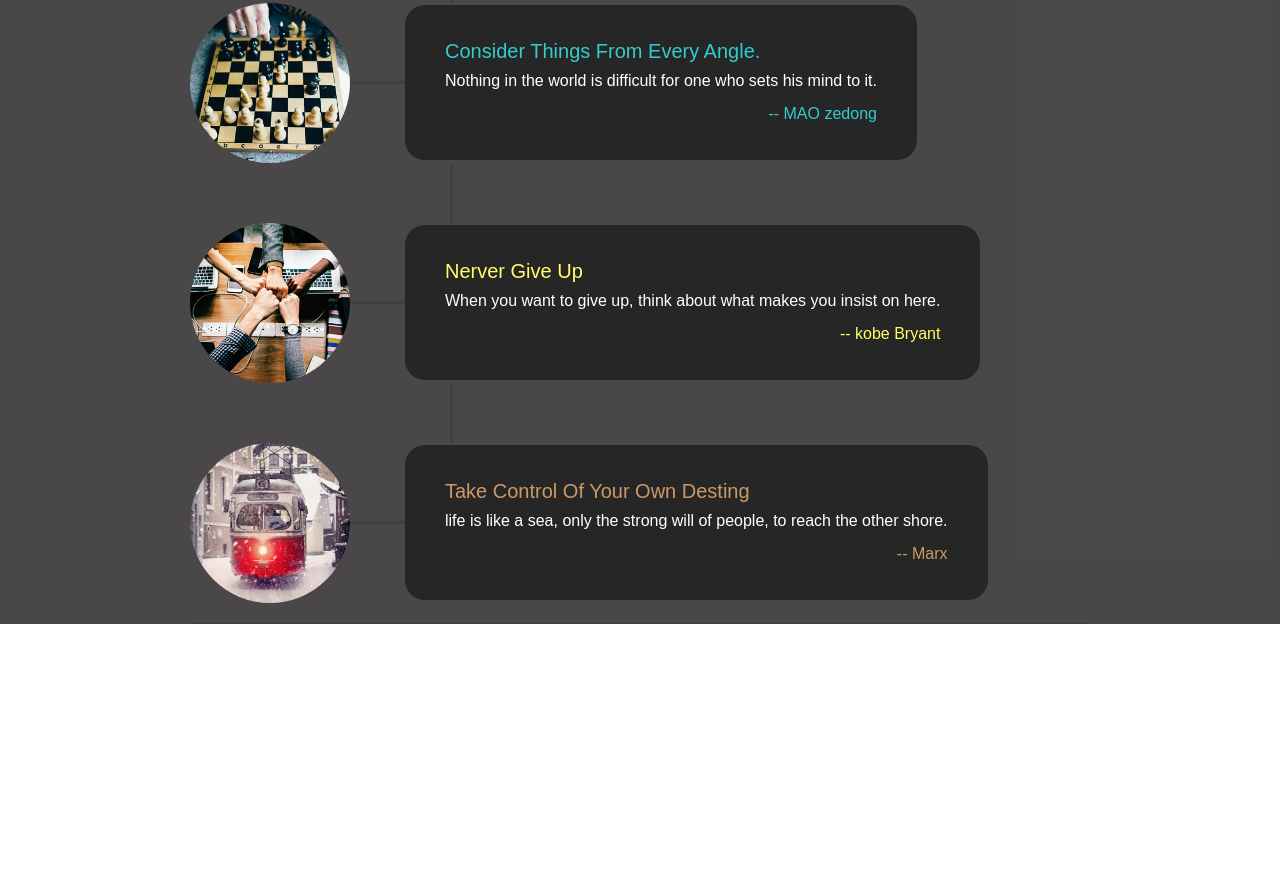
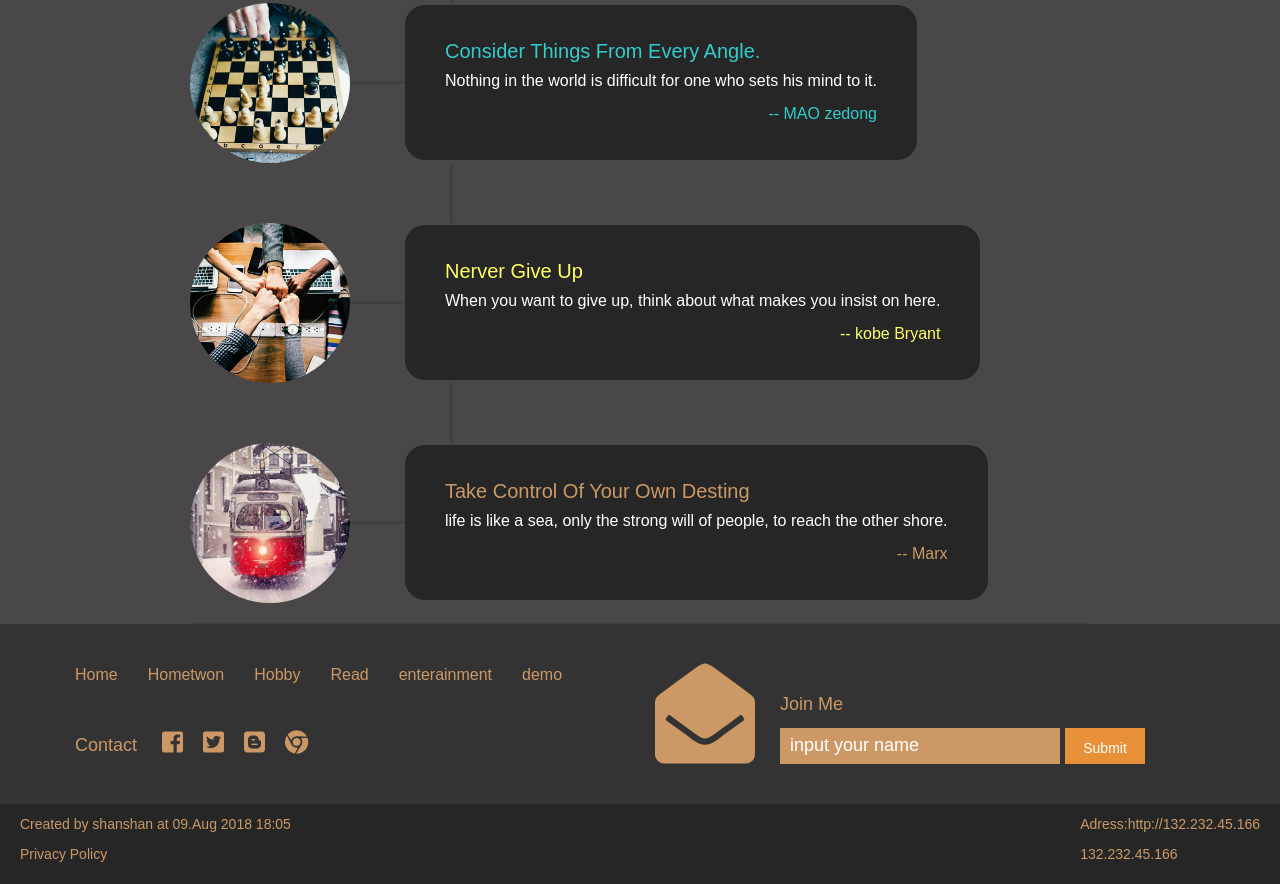
Before and after one commit to summershanshan/summershanshan, a plain HTML site: page index.html in a window 1280 px wide. Shown: the part 966-1850 px from the top of the page. Before the commit the page ends 1610 px from the top, so only its background shows below. Drawn offline with Linux system fonts and the light colour scheme.

Commit message:
修改基础信息

```diff
--- a/css/top.css
+++ b/css/top.css
@@ -262,5 +262,91 @@ ul,li {
 }
 hr {
     border-color:#404040;
-    max-width:70%
+    max-width:70%;
+    margin-bottom:0;
 }
+
+.footer {
+    background-color:#333;
+    color:#CC9966;
+    font-size:18px;
+    font-family: fantasy;
+}
+.footer .footer-top {
+    padding: 40px 20px;
+}
+.footer .footer-bottom {
+    height:80px;
+    background-color:#262626;
+    font-size:14px;
+    padding:10px 20px;
+}
+.footer-top a {
+    color:#CC9966;
+}
+.footer-top ul li {
+    float: left;
+    margin-right: 30px;
+    font-size: 16px;
+}
+
+.mr20 {
+    margin-right:20px;
+}
+.footer-top .partern {
+    margin-top:40px;
+}
+.footer-top .footer-icon {
+    font-size:24px;
+    color:#CC9966;
+    margin-right:15px;
+}
+.fl {
+    float:left;
+}
+.fr {
+    float:right;
+}
+.footer-form {
+    display:inline-block;
+}
+.footer-top .input-wrap input {
+    background-color: #CC9966;
+    border: none;
+    color: white;
+    height: 36px;
+    line-height: 26px;
+    width: 280px;
+    padding: 5px 10px;
+    vertical-align: middle;
+    outline:none
+}
+.footer-top .input-wrap input::placeholder {
+    color:white;
+}
+.footer-top .input-wrap input:focus {
+    outline:none;
+}
+.footer-top .input-wrap .btn {
+    display: inline-block;
+    width: 80px;
+    height: 36px;
+    background-color: #e89038;
+    color: #333;
+    cursor: pointer;
+    line-height:26px;
+    color:white;
+    border-radius:0;
+}
+.mail-icon {
+    display:inline-block;
+    margin-right:20px;
+}
+.mail-icon>i{
+    font-size:100px;
+}
+@media (max-width:516px){
+    .footer-bottom .right {
+        display:none;
+    }
+}
--- a/index.html
+++ b/index.html
@@ -9,6 +9,7 @@
     <link rel="stylesheet" href="lib/bootstrap/css/bootstrap.css"/>
     <link rel="stylesheet" href="css/index.css"/>
     <link rel="stylesheet" href="css/top.css"/>
+    <link rel="stylesheet" href="https://use.fontawesome.com/releases/v5.2.0/css/all.css" integrity="sha384-hWVjflwFxL6sNzntih27bfxkr27PmbbK/iSvJ+a4+0owXq79v+lsFkW54bOGbiDQ" crossorigin="anonymous">
     <!--[if lt IE 9]>
     <script src="lib/html5shiv/html5shiv.min.js"></script>
     <script src="lib/respond/respond.min.js"></script>
@@ -70,7 +71,7 @@
                         <ul class="introduce-con">
                             <li>
                                 <span class="key">Name</span>
-                                <span class="value">陈珊珊</span>
+                                <span class="value">夏之珊</span>
                             </li>
                             <li>
                                 <span class="key">DOB</span>
@@ -78,7 +79,7 @@
                             </li>
                             <li>
                                 <span class="key">PHONE</span>
-                                <span class="value">18210421763</span>
+                                <span class="value">***********</span>
                             </li>
                             <li>
                                 <span class="key">ADDRESS</span>
@@ -86,7 +87,7 @@
                             </li>
                             <li>
                                 <span class="key">E-MAIL</span>
-                                <span class="value">shanshan.chen@ptmind.com</span>
+                                <span class="value">********.****@*******.com</span>
                             </li>
                             <li>
                                 <span class="key">网站</span>
@@ -176,13 +177,54 @@
             </div>
         </section>
         <hr>
-
-        <section class="part-three">
-
-        </section>
     </div>
 
+    <footer class="footer">
+        <div class="footer-top container">
+            <div class="row">
+                <div class="left col-ms-12 col-md-6">
+                    <ul class="clearfix">
+                        <li><a href="./index.html">Home</a><span class="line"></span></li>
+                        <li><a href="./pages/home.html">Hometwon</a><span class="line"></span></li>
+                        <li><a href="./pages/hobbit.html">Hobby</a><span class="line"></span></li>
+                        <li><a href="./pages/read.html">Read</a><span class="line"></span></li>
+                        <li><a href="./pages/entertainment.html">enterainment</a><span class="line"></span></li>
+                        <li><a href="./pages/demo.html" target="_blank">demo</a><span class="line"></span></li>
+                    </ul>
+                    <div class="partern">
+                        <span class="mr20 txt">Contact</span>
+                        <span class="footer-icon"><i class="fab fa-facebook-square"></i></span>
+                        <span class="footer-icon"><i class="fab fa-twitter-square"></i></span>
+                        <span class="footer-icon"><i class="fab fa-blogger"></i></span>
+                        <span class="footer-icon"><i class="fab fa-chrome"></i></span>
+                    </div>
+                </div>
+                <div class="right col-ms-12 col-md-6">
+                    <span class="mail-icon"><i class="fas fa-envelope-open"></i></span>
+                   <div class="footer-form">
+                        <p>Join Me</p>
+                        <div class="input-wrap">
+                            <div>
+                                <input type="text" placeholder="input your name">
+                                <a class="btn" href="mailTo:shanshan.chen@ptmind.com">Submit</a>
+                            </div>
+                        </div>
+                   </div>
+                </div>
+            </div>
+        </div>
 
+        <div class="footer-bottom">
+            <div class="left fl">
+                <p>Created by shanshan at 09.Aug 2018 18:05</p>
+                <p>Privacy Policy</p>
+            </div>
+            <div class="right fr">
+                <p>Adress:http://132.232.45.166</p>
+                <p>132.232.45.166</p>
+            </div>
+        </div>
+    </footer>
 
 
 
```
Also changed, not shown: pages/home.html (+1 -1 lines).
